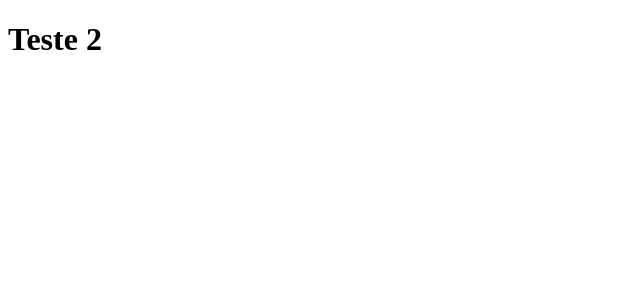
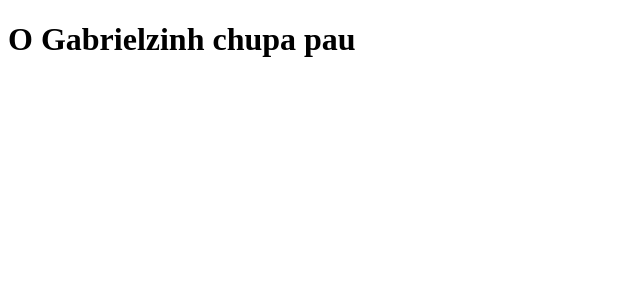
Before and after one commit to MatheusJubat/clone-tabnews, a Next.js app: page / in a window 1280 px wide. Shown: the top 300 px of the page, without its empty margins (0-640 px from the left). Built offline with nearby package versions, Linux system fonts and the light colour scheme.

Commit message:
mensagem gabriel

```diff
--- a/pages/index.js
+++ b/pages/index.js
@@ -1,5 +1,5 @@
 function Home(){
-    return <h1>Teste 2</h1>
+    return <h1>O Gabrielzinh chupa pau</h1>
 }
 
 export default Home;
```
